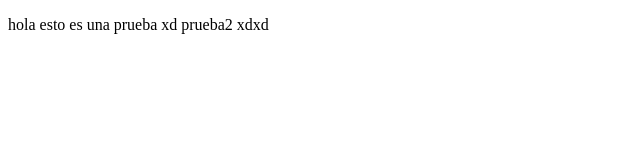
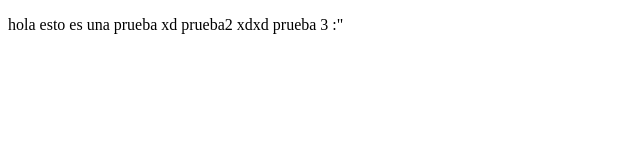
Before and after one commit to oscar467/proyectoDemoCursoPrework, a plain HTML site: page index.html in a window 1280 px wide. Shown: the full height of the page, 0-640 px from the left. Drawn offline with Linux system fonts and the light colour scheme.

Commit message:
prueba 3

```diff
--- a/index.html
+++ b/index.html
@@ -10,6 +10,7 @@
     <p>
         hola esto es una prueba xd
         prueba2 xdxd
+        prueba 3 :"
     </p>
 </body>
 </html>
```
